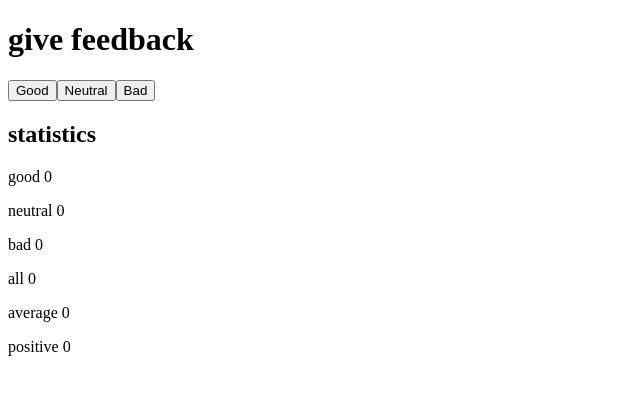
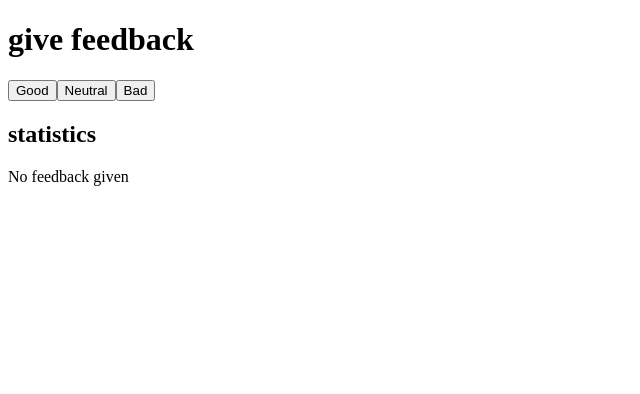
Before and after one commit to Juanpcs13683/part1-_-React, a React (Create React App) app in the folder unicafe/: page / in a window 1280 px wide. Shown: the top 394 px of the page, without its empty margins (0-640 px from the left). Built offline with nearby package versions, Linux system fonts and the light colour scheme.

Commit message:
Unicafe step4
conditional done for unicafe step 4

```diff
--- a/unicafe/src/App.js
+++ b/unicafe/src/App.js
@@ -19,15 +19,27 @@ const Display = (props) => (
 
 
 
-const Statistics = (props) => (
-  <div>
-    <p>{props.text} {props.value}</p>
-  </div>
-)
-
+const Statistics = (props) => {
+  console.log('statics props', props)
+  if(props.all === 0){
+    return <p>No feedback given</p>
+  }
+  return (
+    <div>
+      <Display text='good' value={props.good}/>
+      <Display text='neutral' value={props.neutral} />
+      <Display text='bad' value={props.bad} />
+      <Display text='all' value={props.all} />
+      <Display text='average' value={props.average} />
+      <Display text='positive' value={props.positive + ' %'} />
+    </div>
+  )
+}
 function App() {
 
    // save clicks of each button to its own state
+
+
    const [good, setGood] = useState(0)
    const [neutral, setNeutral] = useState(0)
    const [bad, setBad] = useState(0)
@@ -81,12 +93,7 @@ function App() {
       <Button handleClick={SetToNeutral} text={'Neutral'} />
       <Button handleClick={setToBad} text={'Bad'} />
       <Title2 text={'statistics'} />
-      <Statistics text='good' value={good} />
-      <Statistics text='neutral' value={neutral} />
-      <Statistics text='bad' value={bad} />
-      <Statistics text='all' value={allFeedback} />
-      <Statistics text='average' value={average} />
-      <Statistics text='positive' value={positive} />
+      <Statistics text='good' good={good} bad={bad} neutral={neutral} average={average} positive={positive} all={allFeedback}/>
     </div>
 
   );
```
